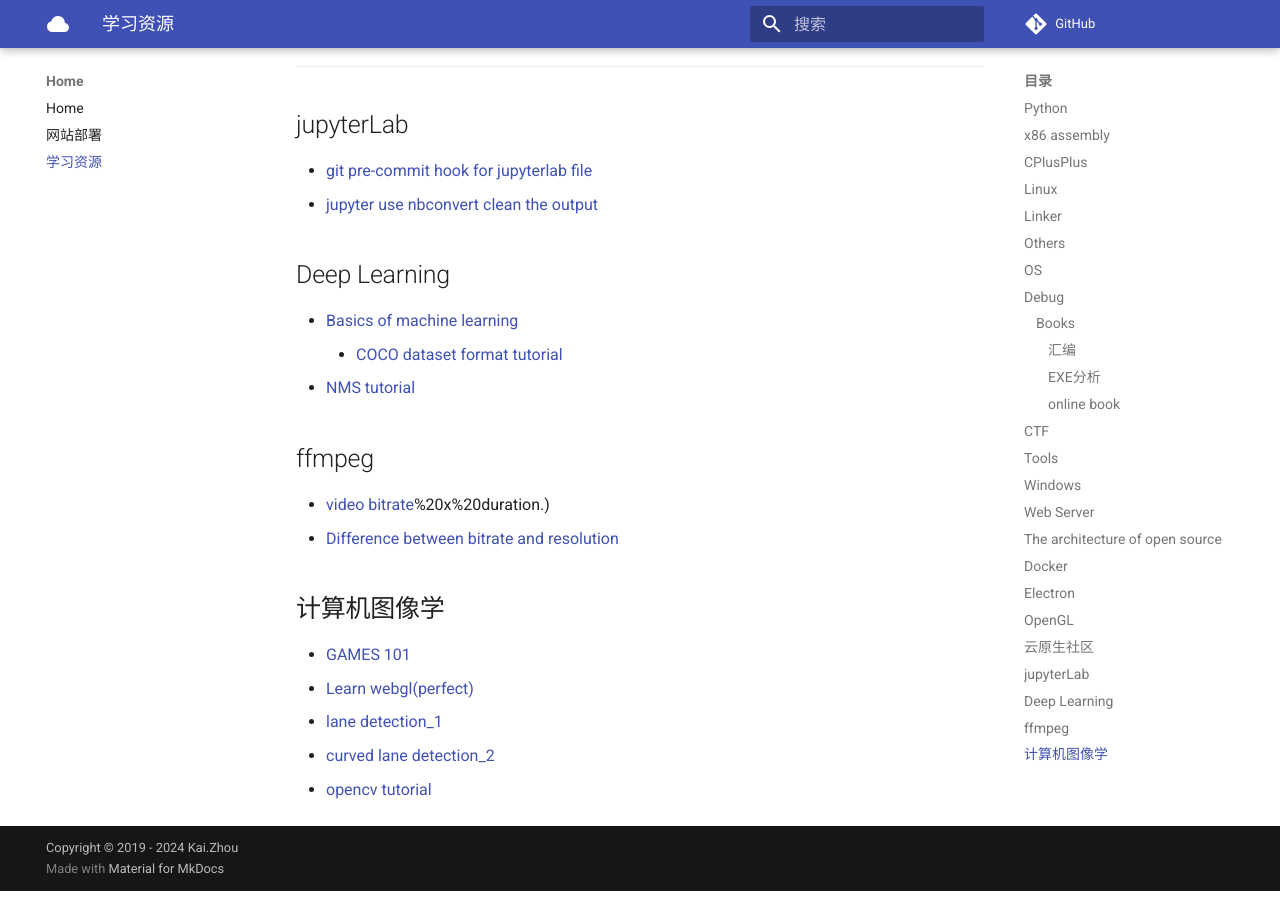
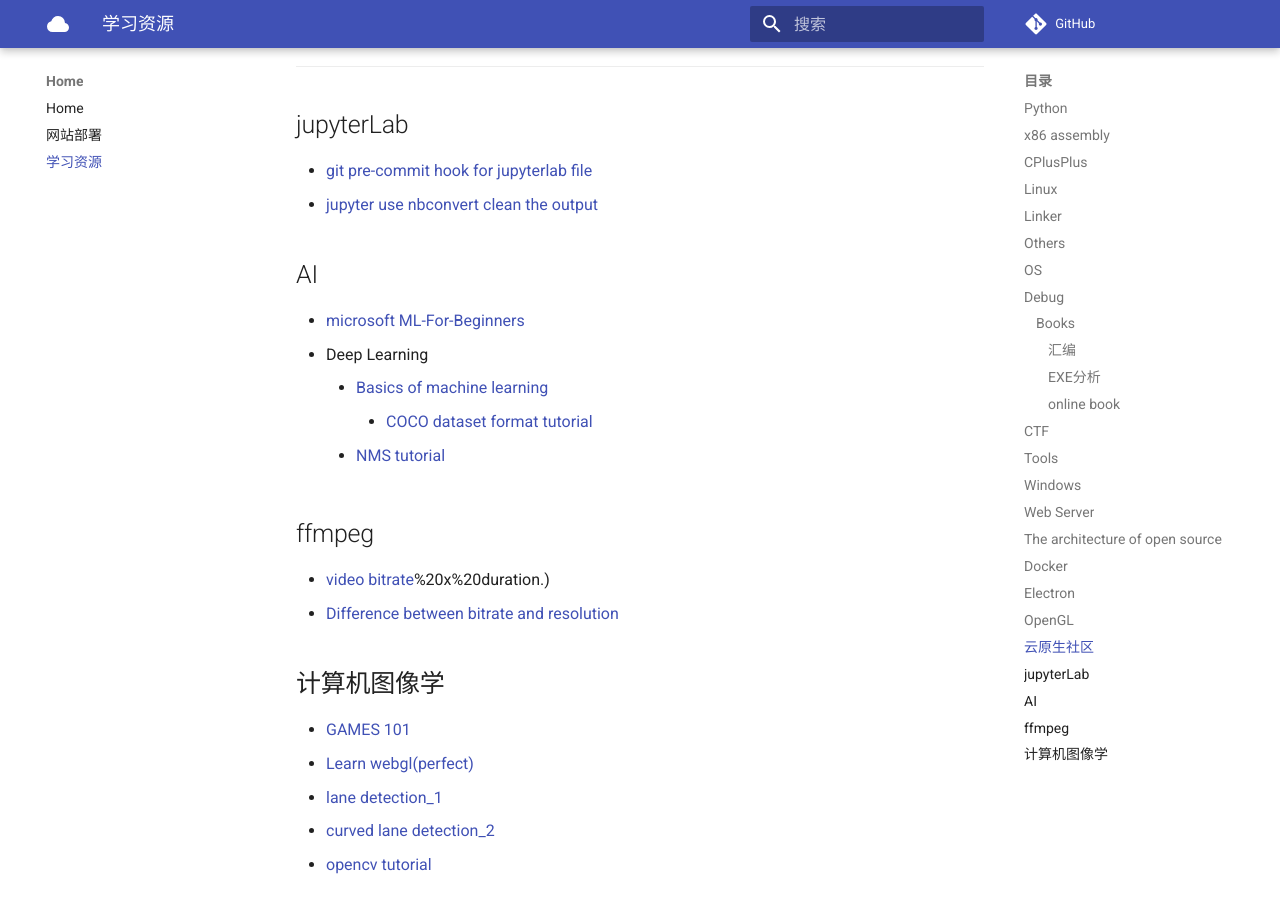
Before and after one commit to zhoukaidev/ks_blog, an MkDocs documentation site: the page built from docs/trainingResource.md, in a window 1280 px wide and 900 px high, scrolled down 3351 px. Built offline with MkDocs 1.6.1 and Material for MkDocs 9.7.7, drawn with Linux system fonts in a browser that asks for light colours; comment, search, counter and statistics services are not loaded.

Commit message:
update trainingResource

```diff
--- a/docs/trainingResource.md
+++ b/docs/trainingResource.md
@@ -136,11 +136,13 @@
 * [git pre-commit hook for jupyterlab file](https://medium.com/somosfit/version-control-on-jupyter-notebooks-6b67a0cf12a3)
 * [jupyter use nbconvert clean the output](https://stackoverflow.com/questions/28908319/how-to-clear-jupyter-notebooks-output-in-all-cells-from-the-linux-terminal)
 
-## Deep Learning
+## AI
 
-* [Basics of machine learning](https://www.tensorflow.org/resources/learn-ml/basics-of-machine-learning)
-    * [COCO dataset format tutorial](https://towardsdatascience.com/how-to-work-with-object-detection-datasets-in-coco-format-9bf4fb5848a4#:~:text=The%20%E2%80%9CCOCO%20format%E2%80%9D%20is%20a,saved%20for%20an%20image%20dataset.&text=Visualizing%20and%20exploring%20your%20dataset,model%20on%20your%20COCO%20dataset)
-* [NMS tutorial](https://learnopencv.com/non-maximum-suppression-theory-and-implementation-in-pytorch/)
+* [microsoft ML-For-Beginners](https://github.com/Microsoft/ML-For-Beginners)
+* Deep Learning
+    * [Basics of machine learning](https://www.tensorflow.org/resources/learn-ml/basics-of-machine-learning)
+        * [COCO dataset format tutorial](https://towardsdatascience.com/how-to-work-with-object-detection-datasets-in-coco-format-9bf4fb5848a4#:~:text=The%20%E2%80%9CCOCO%20format%E2%80%9D%20is%20a,saved%20for%20an%20image%20dataset.&text=Visualizing%20and%20exploring%20your%20dataset,model%20on%20your%20COCO%20dataset)
+    * [NMS tutorial](https://learnopencv.com/non-maximum-suppression-theory-and-implementation-in-pytorch/)
 
 ## ffmpeg
 
```
